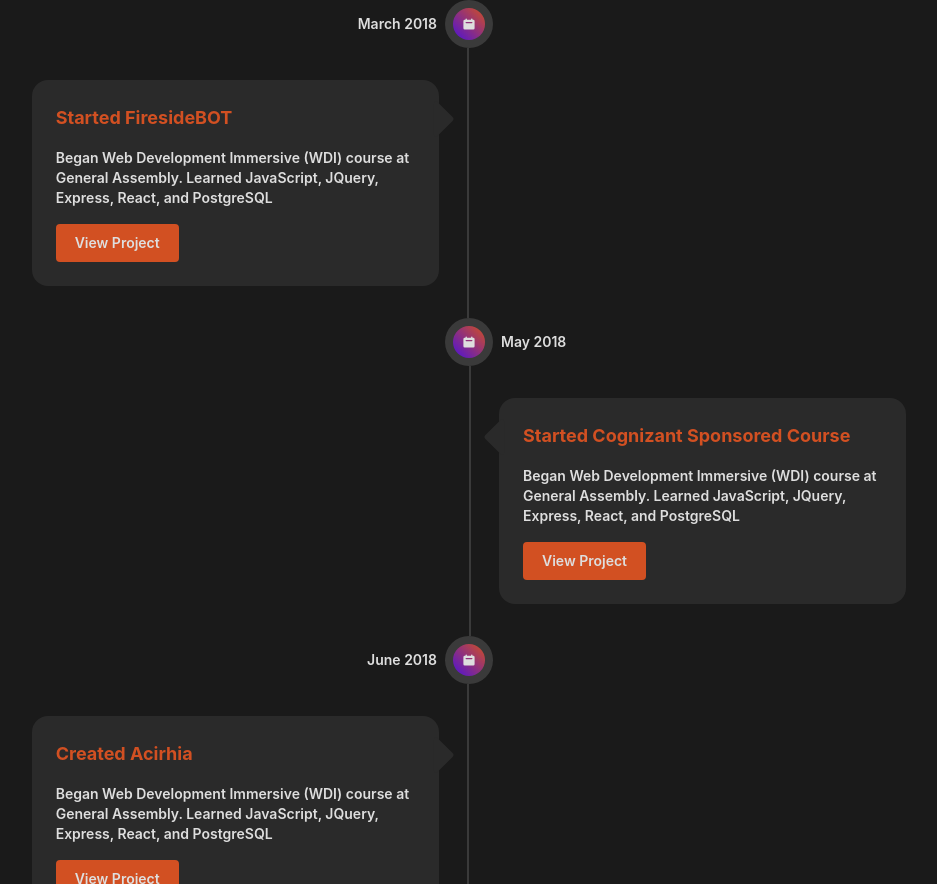
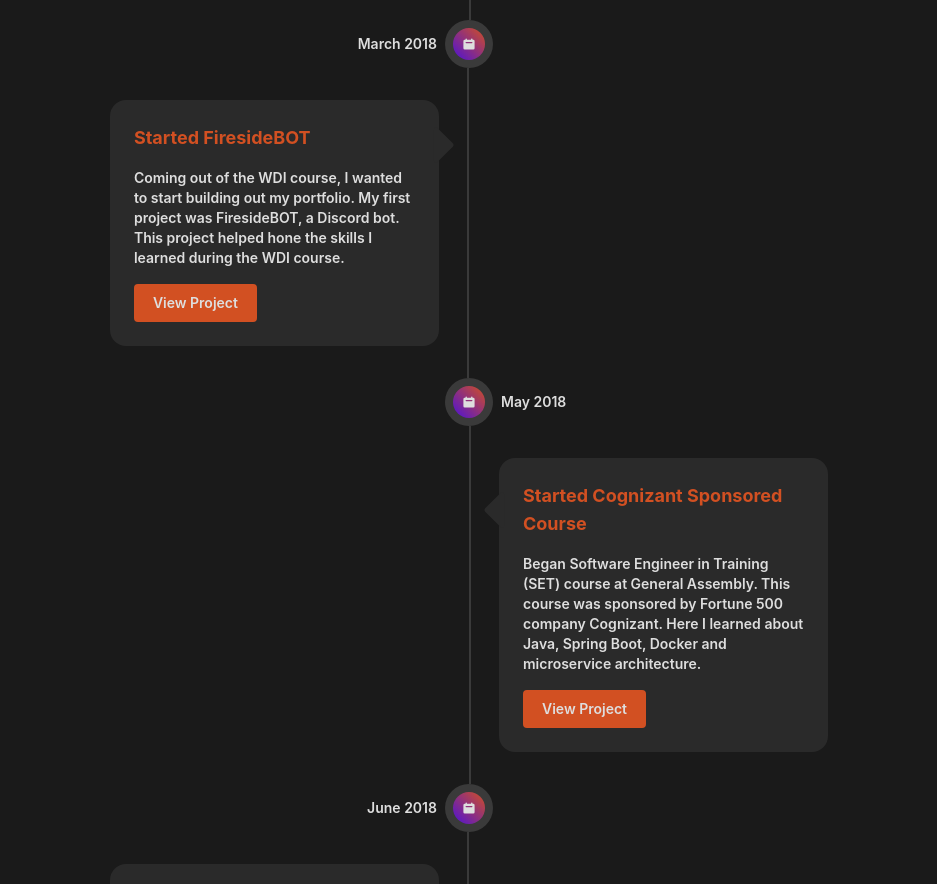
Before and after one commit to RevenantEverest/Stefischer, a React (Vite) app: page /about in a window 1280 px wide. Shown: the part 1916-2800 px from the top of the page, without its empty margins (171-1108 px from the left). Built offline with nearby package versions, Linux system fonts and the light colour scheme.

Commit message:
Add non placeholder descriptions to timeline points in DeveloperTimeline

```diff
--- a/src/components/About/DeveloperTimeline.tsx
+++ b/src/components/About/DeveloperTimeline.tsx
@@ -17,36 +17,54 @@ function DeveloperTimeline() {
         {
             date: "March 2018",
             title: "Started FiresideBOT",
-            description: "Began Web Development Immersive (WDI) course at General Assembly. Learned JavaScript, JQuery, Express, React, and PostgreSQL",
+            description: `
+                Coming out of the WDI course, I wanted to start building out my portfolio. My first project was
+                FiresideBOT, a Discord bot. This project helped hone the skills I learned during the WDI course.
+            `,
             extraContent: () => <ViewProjectButton />
         },
         {
             date: "May 2018",
             title: "Started Cognizant Sponsored Course",
-            description: "Began Web Development Immersive (WDI) course at General Assembly. Learned JavaScript, JQuery, Express, React, and PostgreSQL",
+            description: `
+                Began Software Engineer in Training (SET) course at General Assembly. This course was sponsored by
+                Fortune 500 company Cognizant. Here I learned about Java, Spring Boot, Docker and microservice architecture.
+            `,
             extraContent: () => <ViewProjectButton />
         },
         {
             date: "June 2018",
             title: "Created Acirhia",
-            description: "Began Web Development Immersive (WDI) course at General Assembly. Learned JavaScript, JQuery, Express, React, and PostgreSQL",
+            description: `
+                A 2D browser based RPG, where you can fight, accept/complete quests, and buy/sell at shops. This
+                was made as a final project for the SET course.
+            `,
             extraContent: () => <ViewProjectButton />
         },
         {
             date: "November 2018",
             title: "Launched FiresideBOT",
-            description: "Began Web Development Immersive (WDI) course at General Assembly. Learned JavaScript, JQuery, Express, React, and PostgreSQL"
+            description: `
+                Initially created to deepen my knowledge about full stack interactions, I decided to launch FiresideBOT to the public.
+                During the first few weeks garnering over 40,000 users.
+            `
         },
         {
             date: "March 2020",
             title: "Started DungeonTracker",
-            description: "",
+            description: `
+                A full stack project with the aim of making D&D campaigns easier to track for both players and DM.
+            `,
             extraContent: () => <ViewProjectButton />
         },
         {
             date: "April 2020",
             title: "Created Archiver",
-            description: "A Discord bot that migrates entire text channel history to another text channel (even in another Discord server).",
+            description: `
+                A Discord bot that migrates full historical text channel messages and pins to another text channel (even to another Discord server).
+                This was created when my friend groups Discord server was being moved to another server, but we wanted to keep all the channels pins
+                and messages available to view.
+            `,
             extraContent: () => <ViewProjectButton />
         },
         {
@@ -58,23 +76,33 @@ function DeveloperTimeline() {
         {
             date: "May 2021",
             title: "Started WorkTimeManager",
-            description: "A web client that tracks time spent on projects. Created to help create invoices while freelancing.",
+            description: `
+                A web client that tracks time spent on projects. Created to help create invoices while freelancing.
+            `,
             extraContent: () => <ViewProjectButton />
         },
         {
             date: "August 2021",
             title: "Started at Stackend Solutions LLC",
-            description: "Began working at Stackend Solutions LLC as a Full Stack Developer. Here I help other startup founders build their products from the ground up."
+            description: `
+                Began working at Stackend Solutions LLC as a Full Stack Developer. Here I help other startup
+                founders build their products from the ground up. It's here that I learned Python, Django, and React Native.
+            `
         },
         {
             date: "March 2022",
             title: "Began rewriting FiresideBOT",
-            description: "Due to a change Discord planned on implementing, the codebase for Fireside needed to be rewritten."
+            description: `
+                Due to a change Discord planned on implementing, the codebase for Fireside needed to be rewritten.
+            `
         },
         {
             date: "March 2023",
             title: "Create GW2 Event Tracker",
-            description: "After needing event information for GW2 and not being able to find a good API, I created this web scraper to scrape the information from the GW2 Wiki.",
+            description: `
+                After needing event information for GW2 and not being able to find a good API, I created this web
+                scraper to scrape the information from the GW2 Wiki.
+            `,
             extraContent: () => <ViewProjectButton />
         },
     ];
@@ -90,7 +118,7 @@ function DeveloperTimeline() {
                     career milestones. Dive into the moments that have influenced my skills and professional path.
                 </p>
             </Box>
-            <Box>
+            <Box className="w-full md:w-5/6">
                 <Timeline pointIcon={HiCalendar} data={timeline} />
             </Box>
         </Flex>
```
